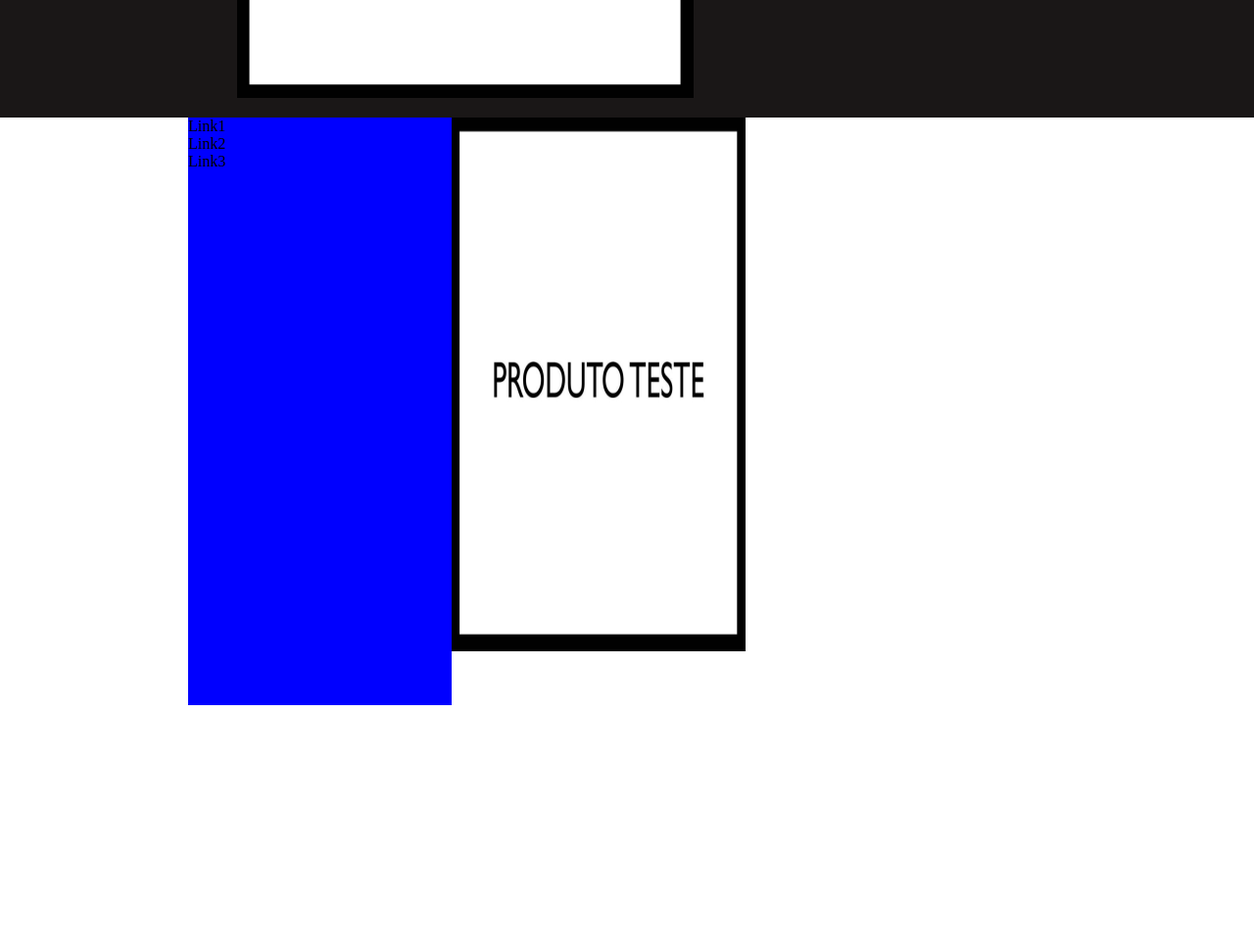
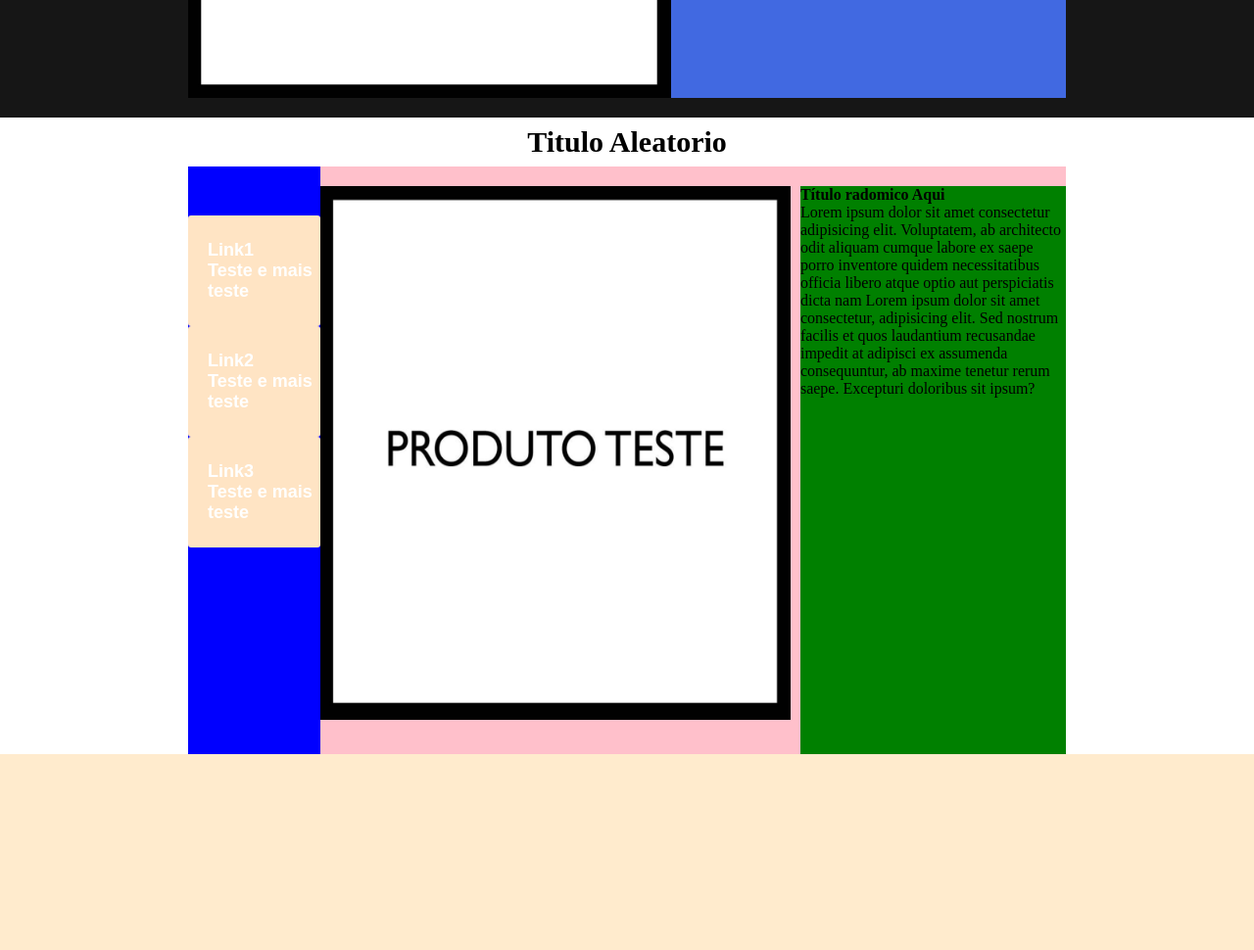
Before and after one commit to Sid-Reven/Project01, a plain HTML site: page index.html in a window 1280 px wide. Shown: the part 1200-2170 px from the top of the page at 98% size. Before the commit the page ends 1920 px from the top, so only its background shows below. Drawn offline with Linux system fonts and the light colour scheme.

Commit message:
Alcides Paz
Termino Seção e Inicio Seção 3

```diff
--- a/index.html
+++ b/index.html
@@ -32,19 +32,41 @@
         <P>Lorem ipsum dolor sit amet consectetur adipisicing elit. Doloribus, voluptatem molestias maxime libero cum assumenda reiciendis unde vitae ullam veniam illum ducimus, sunt natus minima impedit nemo ex dolorem modi.</P>
         </div>
     </div>
-    </section>
+</section>
+    <div id="titulo">
+        <h3>Titulo Aleatorio</h3>
+    </div>
     <section id="secao3" class="wrapper">
         <div id="lista">
             <ul>
-                <li><a href="#">Link1</a></li>
-                <li><a href="#">Link2</a></li>
-                <li><a href="#">Link3</a></li>
+                <li class="link primeiro"><a href="#">
+                    <div>Link1</div>
+                    <div>Teste e mais teste</div>
+                </a></li>
+                <li class="link"><a href="#">
+                    <div>Link2</div>
+                    <div>Teste e mais teste</div>
+                </a></li>
+                <li class="link"><a href="#">
+                    <div>Link3</div>
+                    <div>Teste e mais teste</div>
+                </a></li>
             </ul>
         </div>
+
         <div id="imagem_texto">
             <div id="secao3_imagem">
                 <img id="imagem_teste2" src="./Img/teste-teste.jpg" alt="teste">
             </div>
+        </div>
+        <div id="texto_secao3">
+            <h4>Título radomico Aqui</h4>
+            <P>Lorem ipsum dolor sit amet consectetur adipisicing elit. Voluptatem, ab architecto odit aliquam cumque labore ex saepe porro inventore quidem necessitatibus officia libero atque optio aut perspiciatis dicta nam Lorem ipsum dolor sit amet consectetur, adipisicing elit. Sed nostrum facilis et quos laudantium recusandae impedit at adipisci ex assumenda consequuntur, ab maxime tenetur rerum saepe. Excepturi doloribus sit ipsum?</P>
+        </div>
+    </section>
+    <section>
+        <div id="teste2">
+
         </div>
     </section>
 
--- a/style.css
+++ b/style.css
@@ -13,7 +13,7 @@ ul,li {
 }
 .wrapper{
     width: 70%;
-    max-width: 1440px;
+    max-width: 1200px;
     margin: 0 auto;
 
 }
@@ -27,19 +27,15 @@ ul,li {
     /* max-width: 1920px; */
     height: 100vh;
 }
+.link{
+    width: 100%;
+}
 nav{
     /*background-color: white;*/
     display: flex;
     justify-content: center;
     padding-top: 40px;
 }
-/* nav>button{
-    margin: 0 15px;
-    padding: 0px 20px;
-    font-size: 18px;
-    text-decoration: none;
-    color: white;
-} */
 nav>a>h3{
     display: block;
     width: fit-content;
@@ -72,13 +68,13 @@ nav>a>h3{
 
 /* Inicio secao 2 */
 #secao2{
-background-color: rgb(26, 23, 23);
+background-color: #161616;
 height: 520px;
 /* margin: 0 auto; */
 }
 #secao2_artigos{
 display: flex;
-justify-content: space-around;
+justify-content: space-between;
 /* justify-content: space-between; */
 /* background-color: white; */
 padding-top: 70px;;
@@ -86,12 +82,11 @@ padding-top: 70px;;
 #imagem_teste{
     height: 430px;
     width: 570px;
-    margin-left: 50px;
+
 }
 #secao2_texto_direito{
-    /* background-color: white; */
-    width: 45%;
-    margin-right: 50px;
+    width: 52%;
+    background-color: royalblue;
 }
 #secao2_texto_direito>h2{
     font-size: 30px;
@@ -104,22 +99,64 @@ padding-top: 70px;;
     text-align: center;
     color: white;
 }
-
+#titulo{
+    height: 50px;
+    display: flex;
+    justify-content: center;
+    align-items: center;
+}
+#titulo>h3{
+    font-size: 30px;
+}
 /* Inicio Secao 3 */
 
 #secao3{
     height: 600px;
     display: flex;
+    background-color: pink;
 }
 #lista{
     background-color: blue;
-    width: 30%;
+    width: 25%;
 }
 #lista>ul{
     display:flex;
     flex-direction: column;
+    align-items: center;
+}
+.link{
+    width: 100%;
+
+}
+.primeiro{
+    margin: 50px 0 0;
+}
+.link>a{
+    display: block;
+    width: 100%;
+    text-align: left;
+    font-family: 'Montserrat', sans-serif;
+    font-weight: 550;
+    color: white;
+    font-size: 18px;
+    padding: 25px 0;
+    border-radius: 3px;
+    padding-left: 20px;
+
+    background-color: bisque;
 }
 #imagem_teste2{
     height: 545px;
-    width: 300px;
+    width: 480px;
+    margin-top: 20px
 }
+#texto_secao3{
+    width: 450px;
+    background-color: green;
+    /* margin-left: 50px; */
+    margin: 20px 0 0 10px;
+}
+#teste2{
+    height: 200px;
+    background-color: blanchedalmond;
+}
```
